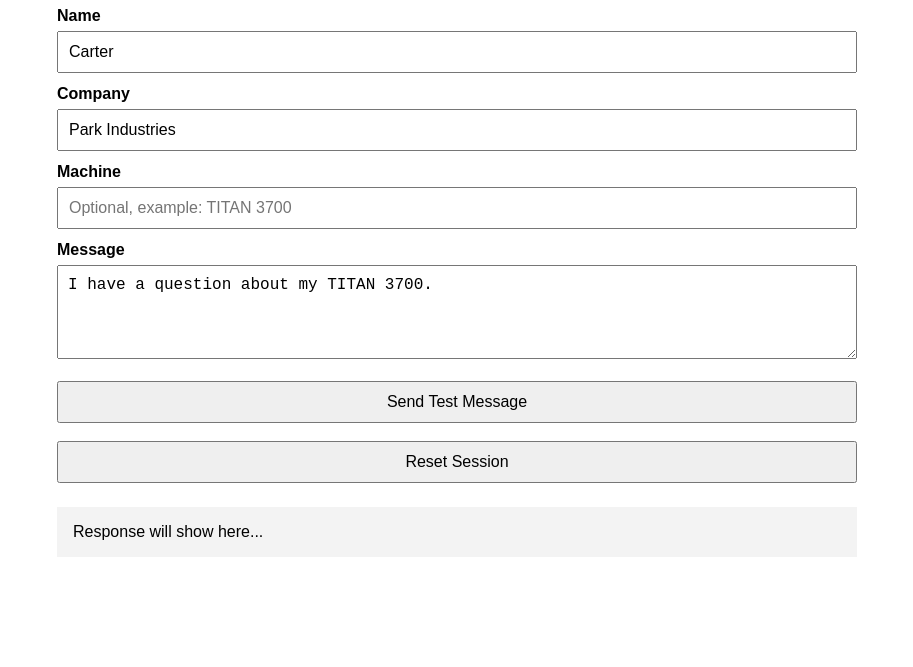
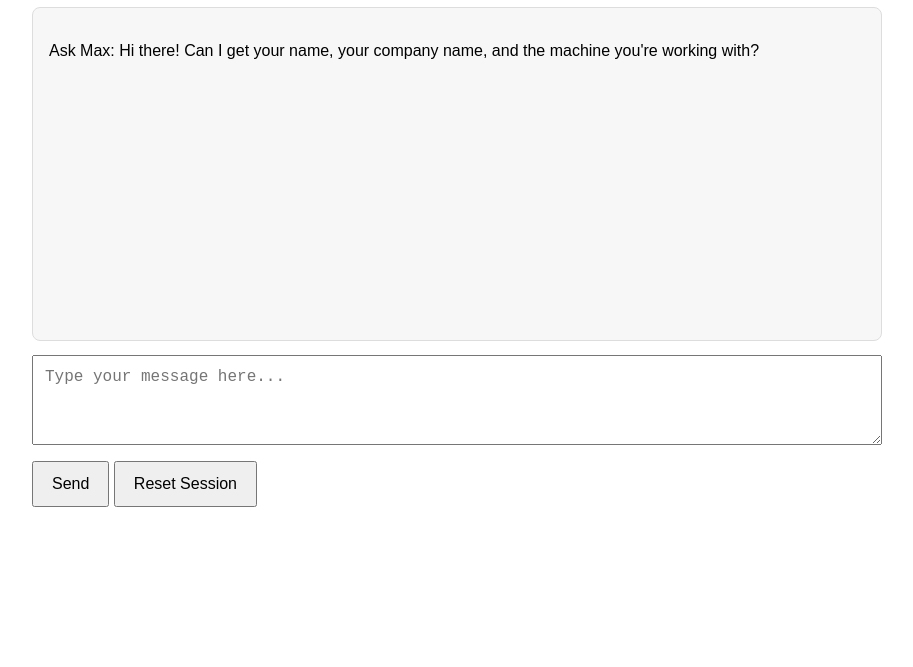
Before and after one commit to cking-pi/ask-max, a website: page index.html in a window 1280 px wide. Shown: the part 133-800 px from the top of the page, without its empty margins (183-1096 px from the left). Drawn offline with Linux system fonts and the light colour scheme.

Commit message:
Update index.html
Updated to not show other fills, will put from chat

```diff
--- a/index.html
+++ b/index.html
@@ -4,66 +4,125 @@
   <meta charset="UTF-8" />
   <title>Ask Max Test</title>
   <style>
-    body { font-family: Arial, sans-serif; max-width: 800px; margin: 40px auto; padding: 20px; }
-    label { display: block; margin-top: 12px; font-weight: bold; }
-    input, textarea, button { width: 100%; padding: 10px; margin-top: 6px; font-size: 16px; box-sizing: border-box; }
-    button { margin-top: 18px; cursor: pointer; }
-    .response { margin-top: 24px; padding: 16px; background: #f3f3f3; white-space: pre-wrap; }
+    body {
+      font-family: Arial, sans-serif;
+      max-width: 850px;
+      margin: 40px auto;
+      padding: 20px;
+    }
+
+    .chat-box {
+      border: 1px solid #ddd;
+      border-radius: 8px;
+      padding: 16px;
+      min-height: 300px;
+      background: #f7f7f7;
+      white-space: pre-wrap;
+    }
+
+    textarea {
+      width: 100%;
+      padding: 12px;
+      margin-top: 14px;
+      font-size: 16px;
+      box-sizing: border-box;
+      min-height: 90px;
+    }
+
+    button {
+      margin-top: 12px;
+      padding: 12px 18px;
+      cursor: pointer;
+      font-size: 16px;
+    }
+
+    .status {
+      margin-top: 12px;
+      color: #555;
+      font-size: 14px;
+    }
   </style>
 </head>
 <body>
   <h1>Ask Max Test</h1>
 
-  <label>Name</label>
-  <input id="name" value="Carter" />
+  <div class="chat-box" id="chatBox">
+Ask Max: Hi there! Can I get your name, your company name, and the machine you're working with?
+  </div>
 
-  <label>Company</label>
-  <input id="company" value="Park Industries" />
+  <textarea id="message" placeholder="Type your message here..."></textarea>
 
-  <label>Machine</label>
-  <input id="machine" placeholder="Optional, example: TITAN 3700" />
-
-  <label>Message</label>
-  <textarea id="message" rows="4">I have a question about my TITAN 3700.</textarea>
-
-  <button onclick="sendMessage()">Send Test Message</button>
+  <button onclick="sendMessage()">Send</button>
   <button onclick="resetSession()">Reset Session</button>
 
-  <div class="response" id="response">Response will show here...</div>
+  <div class="status" id="status"></div>
 
   <script>
     async function sendMessage() {
-      const responseBox = document.getElementById("response");
-      responseBox.textContent = "Sending...";
+      const messageInput = document.getElementById("message");
+      const chatBox = document.getElementById("chatBox");
+      const status = document.getElementById("status");
+
+      const message = messageInput.value.trim();
+
+      if (!message) {
+        status.textContent = "Type a message first.";
+        return;
+      }
 
       const sessionId = sessionStorage.getItem("askMaxSessionId");
       const threadId = sessionStorage.getItem("askMaxThreadId");
       const startedAt = sessionStorage.getItem("askMaxStartedAt");
 
+      chatBox.textContent += "\n\nYou: " + message;
+      messageInput.value = "";
+      status.textContent = "Max is thinking...";
+
       try {
         const response = await fetch("/.netlify/functions/ask-max-chat", {
           method: "POST",
-          headers: { "Content-Type": "application/json" },
+          headers: {
+            "Content-Type": "application/json"
+          },
           body: JSON.stringify({
             sessionId,
             threadId,
             startedAt,
-            name: document.getElementById("name").value,
-            company: document.getElementById("company").value,
-            machine: document.getElementById("machine").value,
-            message: document.getElementById("message").value
+            message
           })
         });
 
         const data = await response.json();
 
-        if (data.sessionId) sessionStorage.setItem("askMaxSessionId", data.sessionId);
-        if (data.threadId) sessionStorage.setItem("askMaxThreadId", data.threadId);
-        if (data.startedAt) sessionStorage.setItem("askMaxStartedAt", data.startedAt);
+        if (!response.ok) {
+          throw new Error(data.details || data.error || "Request failed");
+        }
 
-        responseBox.textContent = JSON.stringify(data, null, 2);
+        if (data.sessionId) {
+          sessionStorage.setItem("askMaxSessionId", data.sessionId);
+        }
+
+        if (data.threadId) {
+          sessionStorage.setItem("askMaxThreadId", data.threadId);
+        }
+
+        if (data.startedAt) {
+          sessionStorage.setItem("askMaxStartedAt", data.startedAt);
+        }
+
+        chatBox.textContent += "\n\nAsk Max: " + data.reply;
+
+        status.textContent =
+          "Logged. Name: " +
+          (data.name || "not captured") +
+          " | Company: " +
+          (data.company || "not captured") +
+          " | Machine: " +
+          (data.machine || "not captured");
+
       } catch (error) {
-        responseBox.textContent = "Error: " + error.message;
+        chatBox.textContent += "\n\nError: " + error.message;
+        status.textContent = "Something went wrong.";
       }
     }
 
@@ -71,7 +130,11 @@
       sessionStorage.removeItem("askMaxSessionId");
       sessionStorage.removeItem("askMaxThreadId");
       sessionStorage.removeItem("askMaxStartedAt");
-      document.getElementById("response").textContent = "Session reset.";
+
+      document.getElementById("chatBox").textContent =
+        "Ask Max: Hi there! Can I get your name, your company name, and the machine you're working with?";
+
+      document.getElementById("status").textContent = "Session reset.";
     }
   </script>
 </body>
```
